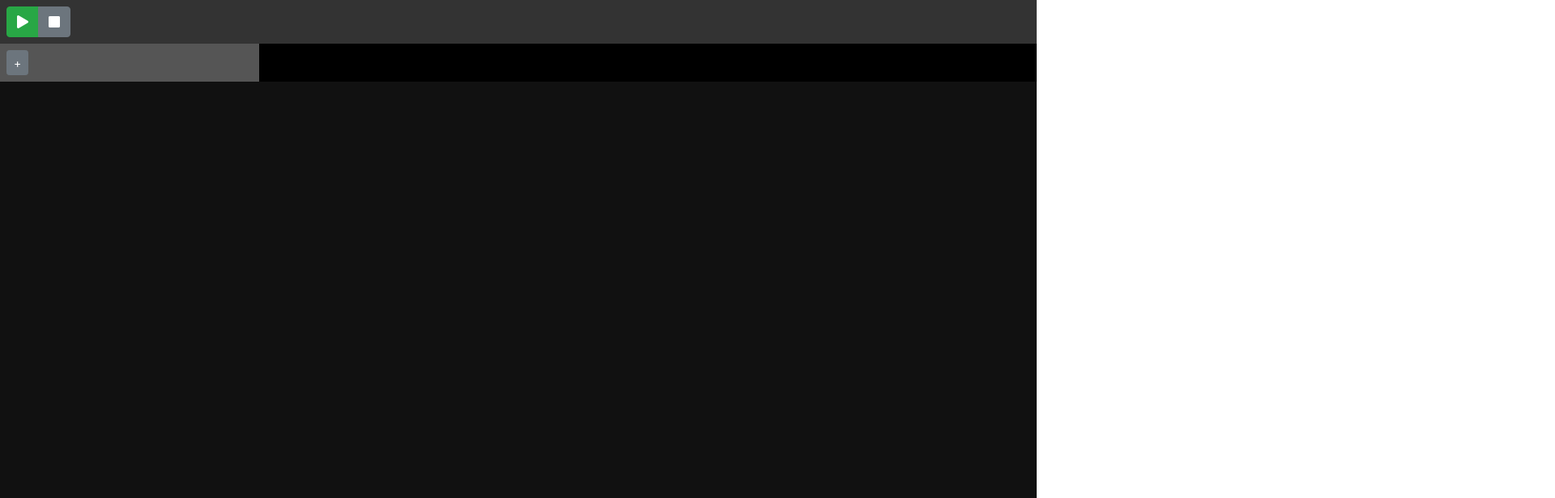
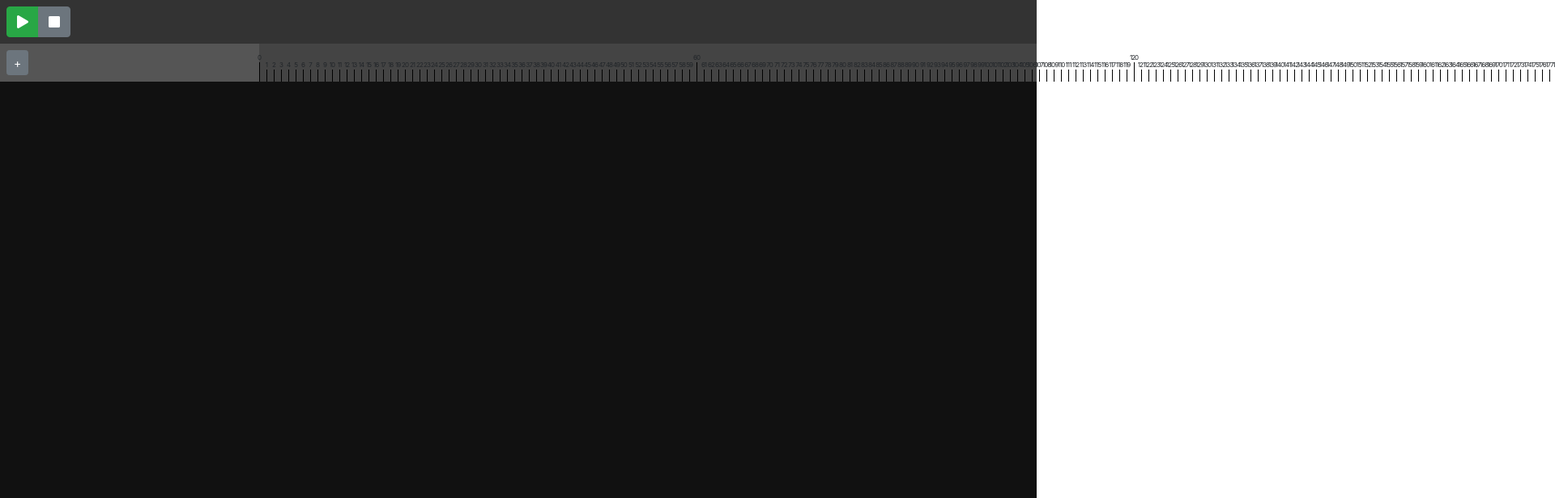
Before and after one commit to evan-moon/simple-waveform-visualizer, a React app: page / in a window 1280 px wide. Shown: the top 616 px of the page at 81% size, 1920 px wide, since content can reach past the window. Built offline with nearby package versions, Linux system fonts and the light colour scheme.

Commit message:
Timeline과 Ruler 컴포넌트 추가

```diff
--- a/src/components/SubHeader.js
+++ b/src/components/SubHeader.js
@@ -5,6 +5,7 @@ import { connect } from 'react-redux';
 import { addAudioTrack } from 'src/actions';
 import { AudioTrack } from 'lib/Tracks/AudioTrack';
 import { AsideDefaultWidth, TimelineDefaultWidth } from 'src/constants';
+import Timeline from 'components/Timeline';
 
 const mapStateToProps = ({ tracks, audioContext }) => {
   return {
@@ -57,7 +58,9 @@ function SubHeader (props) {
             size="sm"
             onClick={onClickUploadButton}>+</Button>
         </Col>
-        <Col></Col>
+        <Col xs={TimelineDefaultWidth}>
+          <Timeline />
+        </Col>
         <input ref={fileUploaderRef} onChange={onChangeFileUploader} type="file" style={{ display: 'none' }} />
       </Row>
     </Styled>
--- /dev/null
+++ b/src/components/Timeline.js
@@ -0,0 +1,61 @@
+import React from 'react';
+import styled from 'styled-components';
+
+const StyledTimeline = styled.div`
+  height: 100%;
+  background-color: #444444;
+`;
+const StyledRuler = styled.div`
+  width: 100%;
+  height: 100%;
+  white-space: nowrap;
+  span.graduation {
+    display: inline-block;
+    width: 1px;
+    background-color: #000000;
+    margin-right: .5rem;
+    margin-top: 23px;
+    > span {
+      font-size: .5rem;
+      position: absolute;
+      transform: translate(-50%, -100%);
+      letter-spacing: -1px;
+    }
+    &[data-time="second"] {
+      height: 30%;
+    }
+    &[data-time="minute"] {
+      height: 50%;
+    }
+  }
+`;
+
+const defaultLength = 300; // minute
+
+export const Ruler = ({ length }) => {
+  return (
+    <StyledRuler className="ruler">
+      {Array(length).fill(0).map((el, index) => {
+        return index % 60 === 0
+          ? (
+            <span className="graduation" data-time="minute" key={index}>
+              <span>{index}</span>
+            </span>)
+          : (
+            <span className="graduation" data-time="second" key={index}>
+              <span>{index}</span>
+            </span>
+          );
+      })}
+    </StyledRuler>
+  );
+};
+
+export default function Timeline ({ length }) {
+  const rulerLength = length || defaultLength;
+  return (
+    <StyledTimeline>
+      <Ruler length={rulerLength} />
+    </StyledTimeline>
+  );
+}
```
